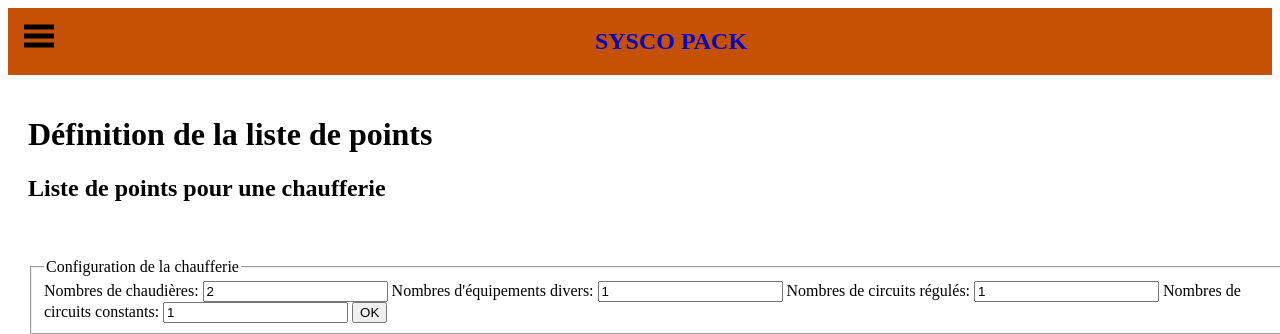
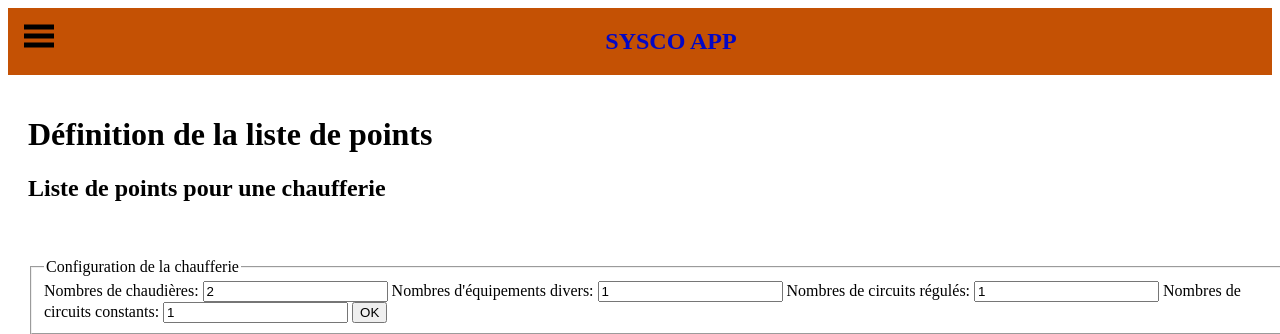
Before and after one commit to Nickoscos/syscoApp, a Django app: page /polls/ in a window 1280 px wide. Shown: the top 334 px of the page. Run offline with Django 3.2, Linux system fonts and the light colour scheme; data comes from the database, SQL or seed files in the repository.

Commit message:
rename title

```diff
--- a/src/polls/templates/polls/header.html
+++ b/src/polls/templates/polls/header.html
@@ -35,7 +35,7 @@
             <path d="M0,23 30,23" stroke="#000" stroke-width="5"/>
         </svg>
       </a>
-        <h1 style="text-align: center;" >SYSCO PACK</h1>
+        <h1 style="text-align: center;" >SYSCO APP</h1>
     </nav>
 
     <div id="main">
```
